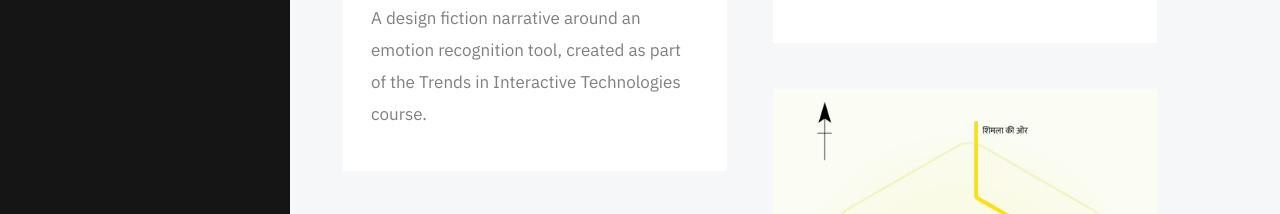
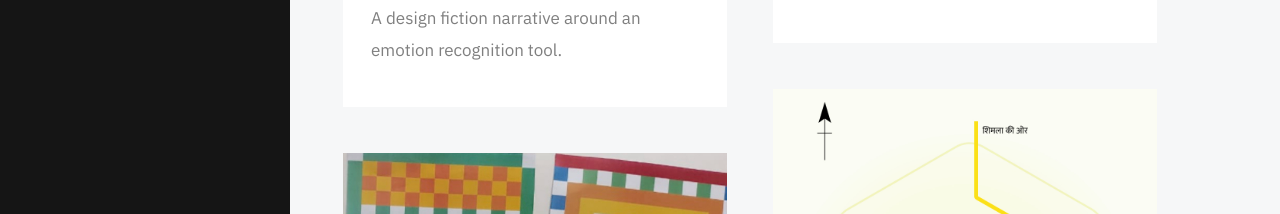
Before and after one commit to sugandha-123/sugandha-123, a plain HTML site: page projects.html in a window 1280 px wide. Shown: the part 517-731 px from the top of the page. Drawn offline with Linux system fonts and the light colour scheme.

Commit message:
Update projects.html

```diff
--- a/projects.html
+++ b/projects.html
@@ -99,7 +99,7 @@
                             </div>
                             <div class="entry__excerpt">
                                 <p>
-                                A design fiction narrative around an emotion recognition tool, created as part of the Trends in Interactive Technologies course.
+                                A design fiction narrative around an emotion recognition tool.
                                 </p>
                             </div>
                         </div>
```
